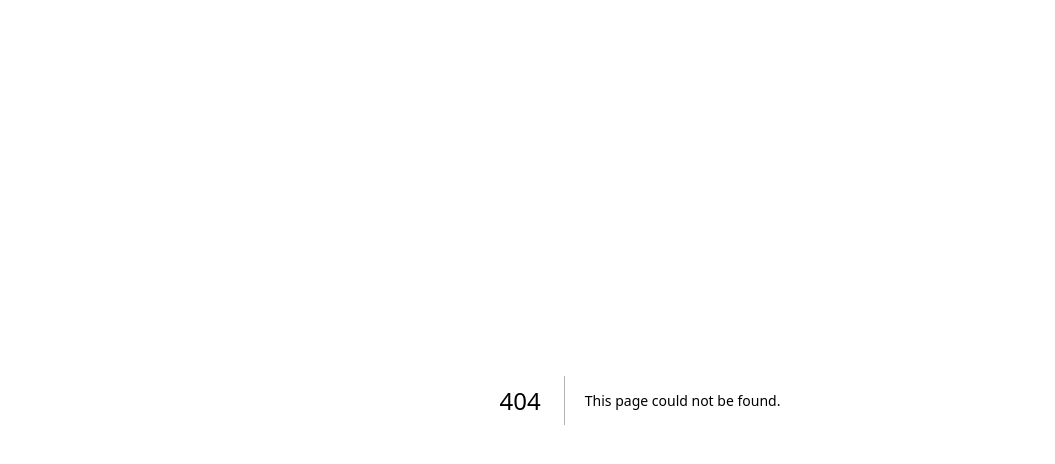
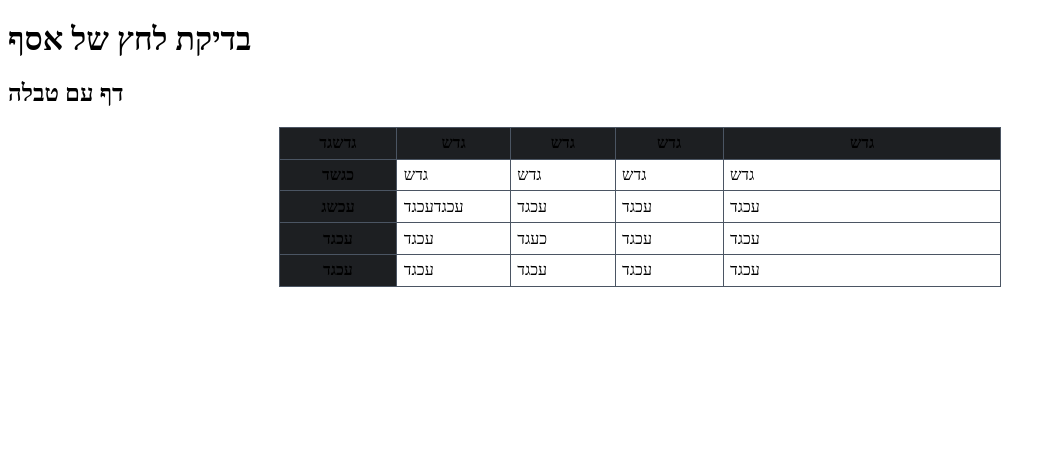
Before and after one commit to Jiggle-89/docs, a Next.js app: page /tkina/asafcheck in a window 1280 px wide. Before the commit this address had no page. Shown: the top 464 px of the page, without its empty margins (0-1055 px from the left). Built offline with nearby package versions, Linux system fonts and the light colour scheme.

Commit message:
אסף מנסה לעשות בדיקה

```diff
--- /dev/null
+++ b/pages/tkina/asafcheck.mdx
@@ -0,0 +1,5 @@
+
+ # בדיקת לחץ של אסף
+
+ ## דף עם טבלה
+<figure className="table" style={{width: "57.19%"}}><table className="ck-table-resized"><colgroup><col style={{width: "16.33%"}} /><col style={{width: "15.72%"}} /><col style={{width: "14.52%"}} /><col style={{width: "14.95%"}} /><col style={{width: "38.48%"}} /></colgroup><thead><tr><th>גדשגד</th><th>גדש</th><th>גדש</th><th>גדש</th><th>גדש</th></tr></thead><tbody><tr><th>כגשד</th><td>גדש</td><td>גדש</td><td>גדש</td><td>גדש</td></tr><tr><th>עכשג</th><td>עכגדעכגד</td><td>עכגד</td><td>עכגד</td><td>עכגד</td></tr><tr><th>עכגד</th><td>עכגד</td><td>כעגד</td><td>עכגד</td><td>עכגד</td></tr><tr><th>עכגד</th><td>עכגד</td><td>עכגד</td><td>עכגד</td><td>עכגד</td></tr></tbody></table></figure>
```
